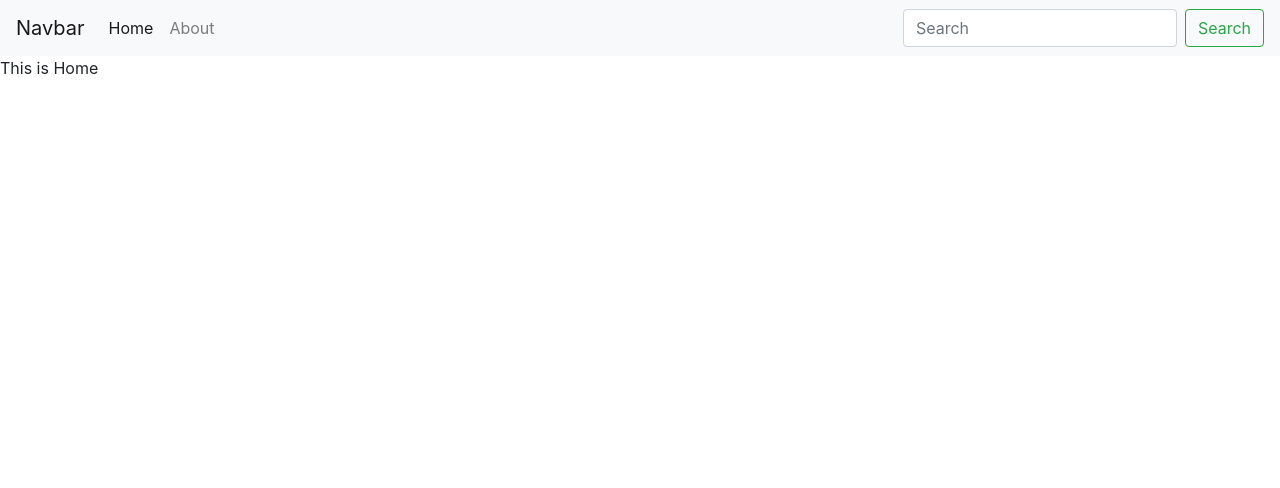
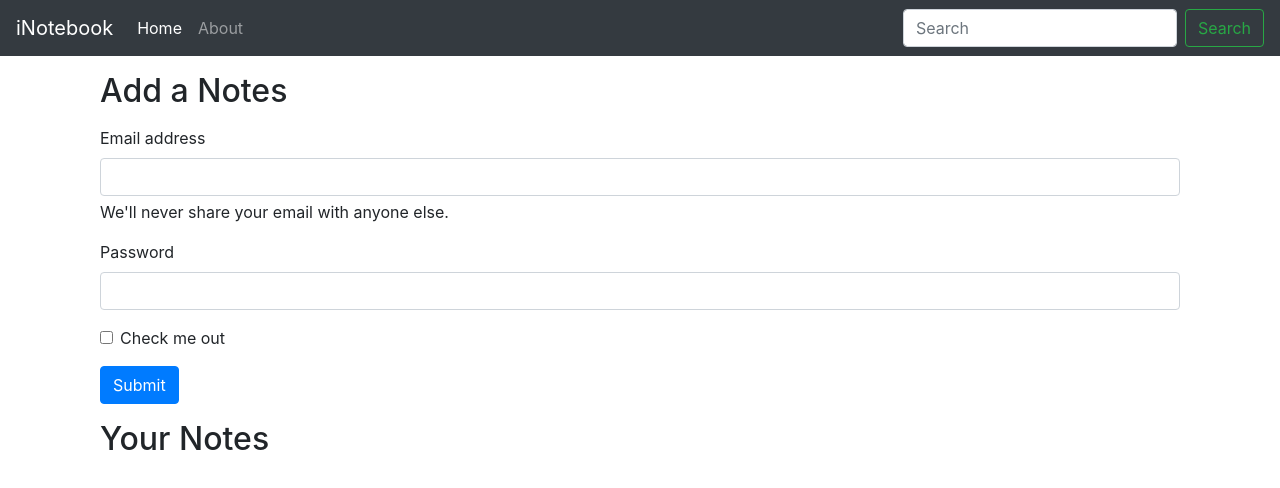
Before and after one commit to Tayyab-103/React.js_CWH_78, a React (Create React App) app in the folder inotebook/: page / in a window 1280 px wide. Shown: the top 488 px of the page. Built offline with nearby package versions, Linux system fonts and the light colour scheme.

Commit message:
L-59 useLocation Hook in React

```diff
--- a/inotebook/src/App.js
+++ b/inotebook/src/App.js
@@ -11,10 +11,12 @@
       <NoteState>
         <Router>
           <Nvabar />
+          <div className="container">
           <Routes>
             <Route path="/" element={<Home />} />
             <Route path="/about" element={<About />} />
           </Routes>
+          </div>
         </Router>
       </NoteState>
     </>
--- a/inotebook/src/components/About.js
+++ b/inotebook/src/components/About.js
@@ -1,16 +1,8 @@
-import React, { useEffect } from 'react'
-import { useContext } from 'react'
-import noteContext from '../context/notes/noteContext'
+import React from 'react'
 
 const About = () => {
-  const a = useContext(noteContext)
-
-  useEffect(()=>{
-    a.update()
-  // eslint-disable-next-line react-hooks/exhaustive-deps
-  },[])
   return (
-    <div>This is about {a.state.name} and he is in class {a.state.class}</div>
+    <div>This is About Page</div>
   )
 }
 
--- a/inotebook/src/components/Home.js
+++ b/inotebook/src/components/Home.js
@@ -1,9 +1,57 @@
-import React from 'react'
+import React from "react";
 
 const Home = () => {
   return (
-    <div>This is Home</div>
-  )
-}
+    <div>
+      <div className="container my-3">
+        <h2>Add a Notes</h2>
 
-export default Home
+        <form className="my-3">
+          <div className="mb-3">
+            <label htmlFor="exampleInputEmail1" className="form-label">
+              Email address
+            </label>
+            <input
+              type="email"
+              className="form-control"
+              id="exampleInputEmail1"
+              aria-describedby="emailHelp"
+            />
+            <div id="emailHelp" className="form-text">
+              We'll never share your email with anyone else.
+            </div>
+          </div>
+          <div className="mb-3">
+            <label htmlFor="exampleInputPassword1" className="form-label">
+              Password
+            </label>
+            <input
+              type="password"
+              className="form-control"
+              id="exampleInputPassword1"
+            />
+          </div>
+          <div className="mb-3 form-check">
+            <input
+              type="checkbox"
+              className="form-check-input"
+              id="exampleCheck1"
+            />
+            <label className="form-check-label" htmlFor="exampleCheck1">
+              Check me out
+            </label>
+          </div>
+          <button type="submit" className="btn btn-primary">
+            Submit
+          </button>
+        </form>
+      </div>
+
+      <div className="container my-3">
+        <h2>Your Notes</h2>
+      </div>
+    </div>
+  );
+};
+
+export default Home;
--- a/inotebook/src/components/Nvabar.js
+++ b/inotebook/src/components/Nvabar.js
@@ -1,11 +1,17 @@
-import React from "react";
-import { Link } from "react-router-dom";
+import React, { useEffect } from "react";
+import { Link, useLocation } from "react-router-dom";
 
 const Nvabar = () => {
+  const location = useLocation();
+
+  useEffect(() => {
+    console.log(location.pathname);
+  }, [location]);
+
   return (
-    <nav className="navbar navbar-expand-lg navbar-light bg-light">
+    <nav className="navbar navbar-expand-lg navbar-dark bg-dark">
       <Link className="navbar-brand" to="/">
-        Navbar
+        iNotebook
       </Link>
       <button
         className="navbar-toggler"
@@ -21,12 +27,18 @@
 
       <div className="collapse navbar-collapse" id="navbarSupportedContent">
         <ul className="navbar-nav mr-auto">
-          <li className="nav-item active">
+          <li
+            className={`nav-item ${location.pathname === "/" ? "active" : ""}`}
+          >
             <Link className="nav-link" to="/">
-              Home <span className="sr-only">(current)</span>
+              Home
             </Link>
           </li>
-          <li className="nav-item">
+          <li
+            className={`nav-item ${
+              location.pathname === "/about" ? "active" : ""
+            }`}
+          >
             <Link className="nav-link" to="/about">
               About
             </Link>
--- a/inotebook/src/context/notes/NoteState.js
+++ b/inotebook/src/context/notes/NoteState.js
@@ -1,25 +1,10 @@
-import React, { useState } from "react";
+import React from "react";
 import NoteContext from "./noteContext";
 
 const NoteState = (props) => {
-  const s1 = {
-    "name": "Tayyab",
-    "class": "BSCS",
-  };
-const [state,setSate] = useState(s1);
-
-const update = ()=>{
-    setTimeout(() => {
-        setSate({
-          name: "Hameed",
-          class: "BSCH",
-        });
-
-    }, 1000);
-}
 
   return (
-    <NoteContext.Provider value={{state, update}}>
+    <NoteContext.Provider value={{}}>
         {props.children}
     </NoteContext.Provider>
   );
```
Also changed, not shown: inotebook/public/logo192.png (added).
